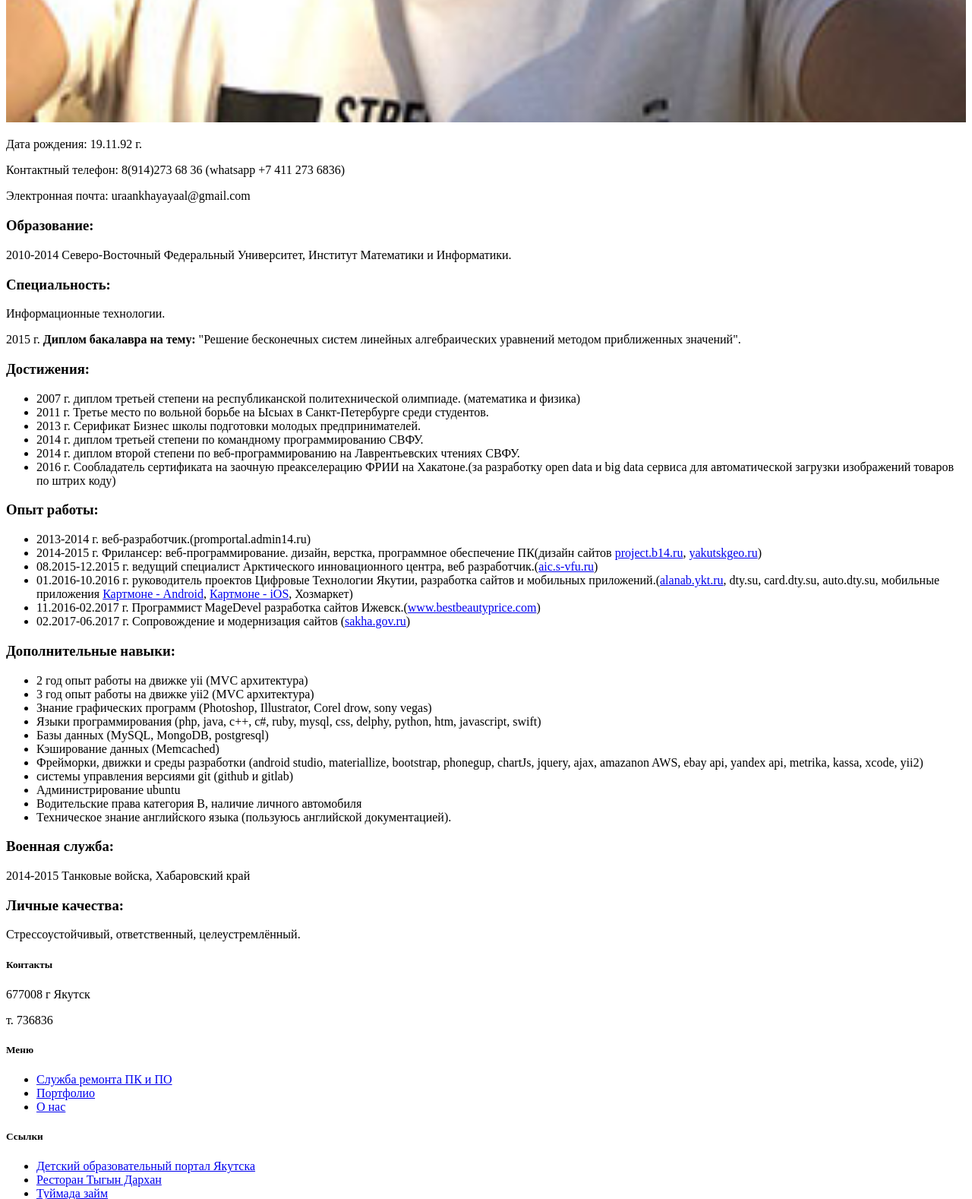
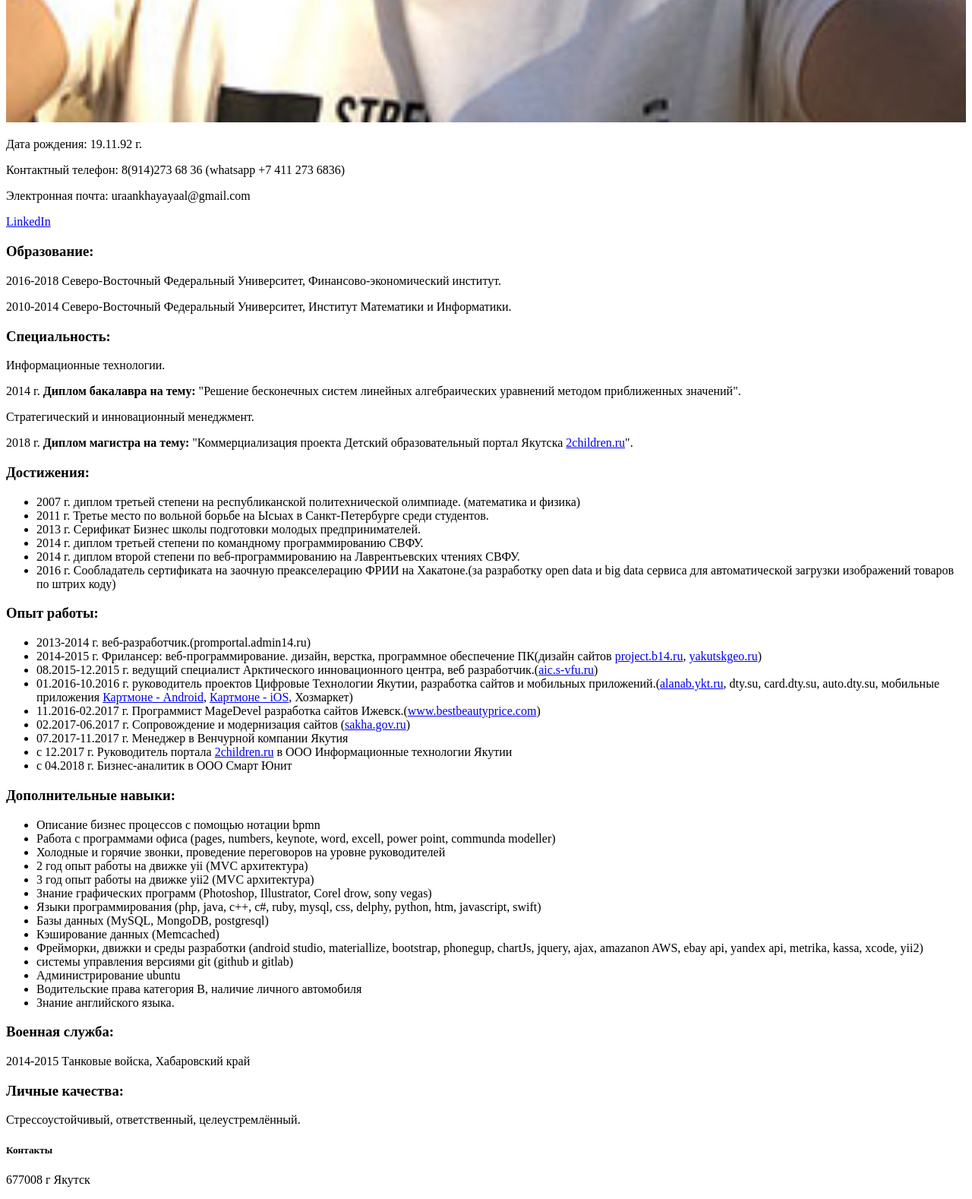
Before and after one commit to uraankhayayaal/ityakutia.ru, a Yii app: template frontend/views/site/contact.php in a window 1280 px wide. Shown: the part 2180-3758 px from the top of the page at 76% size. Run offline with PHP 8.4 and a stand-in for Yii, Linux system fonts and the light colour scheme; the template is opened without the code that fills it, so the values that code supplies are empty; some libraries are stand-ins or nearby versions.

Commit message:
NEW data

```diff
--- a/frontend/views/layouts/main.php
+++ b/frontend/views/layouts/main.php
@@ -45,11 +45,12 @@ AppAsset::register($this);
     (function (d, w, c) {
         (w[c] = w[c] || []).push(function() {
             try {
-                w.yaCounter44427349 = new Ya.Metrika({
+                w.yaCounter44427349 = new Ya.Metrika2({
                     id:44427349,
                     clickmap:true,
                     trackLinks:true,
-                    accurateTrackBounce:true
+                    accurateTrackBounce:true,
+                    webvisor:true
                 });
             } catch(e) { }
         });
@@ -59,12 +60,12 @@ AppAsset::register($this);
             f = function () { n.parentNode.insertBefore(s, n); };
         s.type = "text/javascript";
         s.async = true;
-        s.src = "https://mc.yandex.ru/metrika/watch.js";
+        s.src = "https://mc.yandex.ru/metrika/tag.js";
 
         if (w.opera == "[object Opera]") {
             d.addEventListener("DOMContentLoaded", f, false);
         } else { f(); }
-    })(document, window, "yandex_metrika_callbacks");
+    })(document, window, "yandex_metrika_callbacks2");
 </script>
 <noscript><div><img src="https://mc.yandex.ru/watch/44427349" style="position:absolute; left:-9999px;" alt="" /></div></noscript>
 <!-- /Yandex.Metrika counter -->
--- a/frontend/views/site/contact.php
+++ b/frontend/views/site/contact.php
@@ -20,13 +20,18 @@ $this->params['breadcrumbs'][] = $this->title;
               <p>Дата рождения: 19.11.92 г.</p>
               <p>Контактный телефон: <phone>8(914)273 68 36</phone> (whatsapp <phone>+7 411 273 6836</phone>)</p>
               <p>Электронная почта: <email>uraankhayayaal@gmail.com</email></p>
+              <p><a href="https://www.linkedin.com/in/ayaal-uraankhay-a242b5105">LinkedIn</a></p>
 
               <h3><b>Образование:</b></h3>
+              <p>2016-2018 Северо-Восточный Федеральный Университет, Финансово-экономический институт.</p>
               <p>2010-2014 Северо-Восточный Федеральный Университет, Институт Математики и Информатики.</p>
 
               <h3><b>Специальность: </b></h3>
               <p>Информационные технологии.</p>
-              <p>2015 г. <b>Диплом бакалавра на тему:</b> "Решение бесконечных систем линейных алгебраических уравнений методом приближенных значений".</p>
+              <p>2014 г. <b>Диплом бакалавра на тему:</b> "Решение бесконечных систем линейных алгебраических уравнений методом приближенных значений".</p>
+
+              <p>Стратегический и инновационный менеджмент.</p>
+              <p>2018 г. <b>Диплом магистра на тему:</b> "Коммерциализация проекта Детский образовательный портал Якутска <a href="http://2children.ru">2children.ru</a>".</p>
 
               <h3><b>Достижения:</b></h3>
               <ul>
@@ -46,10 +51,16 @@ $this->params['breadcrumbs'][] = $this->title;
                 <li>01.2016-10.2016 г. руководитель проектов Цифровые Технологии Якутии, разработка сайтов и мобильных приложений.(<a target="_blank" href="http://alanab.ykt.ru">alanab.ykt.ru</a>, dty.su, card.dty.su, auto.dty.su, мобильные приложения <a target="_blank" href="https://play.google.com/store/apps/details?id=ru.admin14.dtycard&hl=ru">Картмоне - Android</a>, <a target="_blank" href="https://itunes.apple.com/ru/app/%D0%BA%D0%B0%D1%80%D1%82%D0%BC%D0%BE%D0%BD%D0%B5-%D0%B4%D0%B8%D1%81%D0%BA%D0%BE%D0%BD%D1%82%D0%BD%D1%8B%D0%B5-%D0%BA%D0%B0%D1%80%D1%82%D1%8B/id1131181295?mt=8">Картмоне - iOS</a>, Хозмаркет)</li>
                 <li>11.2016-02.2017 г. Программист MageDevel разработка сайтов Ижевск.(<a target="_blank" href="http://www.bestbeautyprice.com">www.bestbeautyprice.com</a>)</li>
                 <li>02.2017-06.2017 г. Сопровождение и модернизация сайтов (<a target="_blank" href="https://sakha.gov.ru">sakha.gov.ru</a>)</li>
+                <li>07.2017-11.2017 г. Менеджер в Венчурной компании Якутия</li>
+                <li>с 12.2017 г. Руководитель портала <a href="http://2children.ru">2children.ru</a> в ООО Информационные технологии Якутии</li>
+                <li>с 04.2018 г. Бизнес-аналитик в ООО Смарт Юнит</li>
               </ul>
 
               <h3><b>Дополнительные навыки:</b></h3>
               <ul>
+                <li>Описание бизнес процессов с помощью нотации bpmn</li>
+                <li>Работа с программами офиса (pages, numbers, keynote, word, excell, power point, communda modeller)</li>
+                <li>Холодные и горячие звонки, проведение переговоров на уровне руководителей</li>
                 <li>2 год опыт работы на движке yii (MVC архитектура)</li>
                 <li>3 год опыт работы на движке yii2 (MVC архитектура)</li>
                 <li>Знание графических программ (Photoshop, Illustrator, Corel drow, sony vegas)</li>
@@ -60,7 +71,7 @@ $this->params['breadcrumbs'][] = $this->title;
                 <li>системы управления версиями git (github и gitlab)</li>
                 <li>Администрирование ubuntu</li>
                 <li>Водительские права категория В, наличие личного автомобиля</li>
-                <li>Техническое знание английского языка (пользуюсь английской документацией).</li>
+                <li>Знание английского языка.</li>
               </ul>
 
               <h3><b>Военная служба:</b></h3>
```
